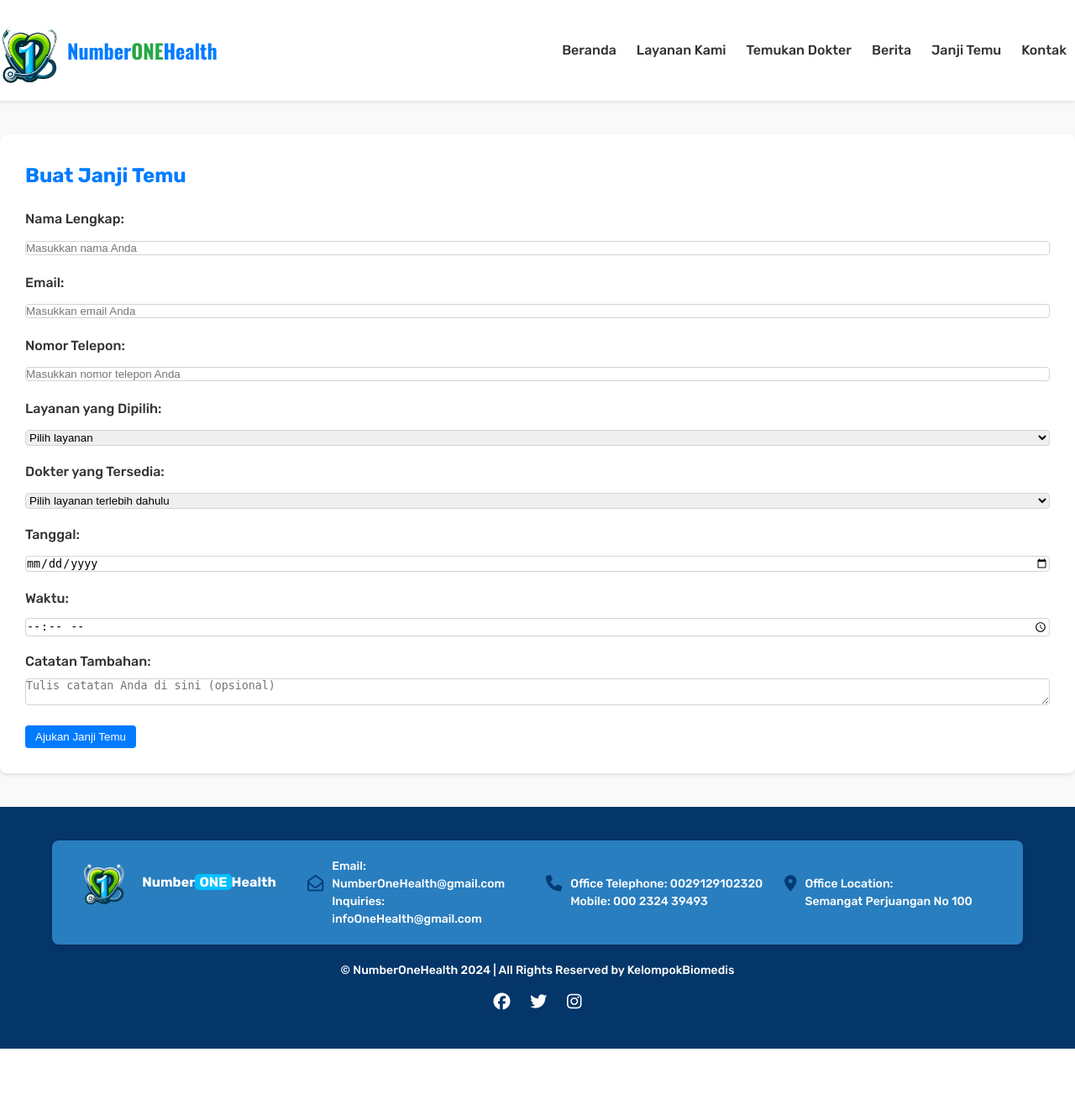
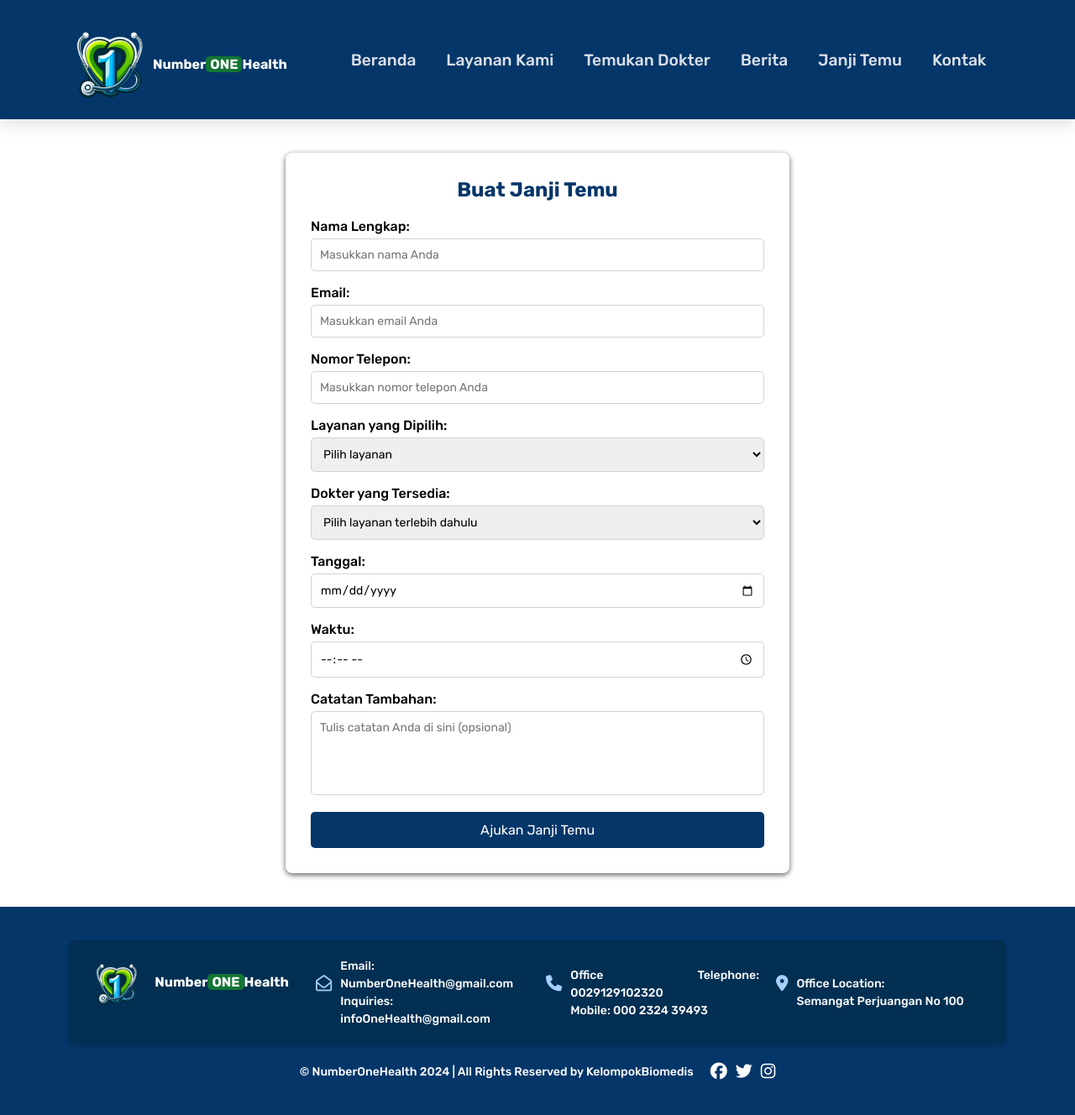
Before and after one commit to Reasonly40/Projek-Biomedis-Sistem-Informasi-Kesehatan, a PHP site: the page made by buat janji temu.html in a window 1280 px wide. Shown: the whole page at 84% size. Before the commit the page ends 1249 px from the top, so only its background shows below. Run offline with PHP 8.4, Linux system fonts and the light colour scheme.

Commit message:
Update janji temu.css

```diff
--- a/janji temu.css
+++ b/janji temu.css
@@ -1,130 +1,160 @@
 /* General Styling */
-body {
-    font-family: 'Rubik', sans-serif;
+* {
   margin: 0;
-    background-color: #f8f9fa;
-  }
-
-  .container {
-    max-width: 960px;
-    margin: 0 auto;
-    padding: 20px;
+  padding: 0;
+  box-sizing: border-box;
+  outline: none;
+  border: none;
+  text-decoration: none;
+  font-family: "Rubik", sans-serif;
 }
 
 /* Header Styling */
 header {
-    background-color: #fff;
-    padding: 20px 0;
+  position: relative;
+  top: 0;
+  left: 0;
+  right: 0;
   display: flex;
   justify-content: space-between;
   align-items: center;
-    box-shadow: 0 2px 4px rgba(0, 0, 0, 0.1);
+  padding: 1.5rem 7%;
+  width: 100%;
+  box-shadow: 0 0.5rem 1rem rgba(0, 0, 0, 0.1);
+  z-index: 1000;
+  background-color: #053669;
 }
 
 .logo {
+  width: 150px;
   display: flex;
   align-items: center;
 }
-
 .logo img {
-    height: 80px;
-    margin-right: 10px;
+  width: 55%;
 }
 
 .logo a {
-    font-family: 'Oswald', sans-serif;
-    font-size: 24px;
   font-weight: 700;
-    color: #007bff;
-    text-decoration: none;
+  font-size: 1rem;
+  margin-top: 10px;
+  margin-left: 10px;
+  color: white;
 }
 
 .logo span {
-    color: #28a745;
+  background-color: rgb(18, 117, 51);
+  padding: 0px 5px;
+  color: white;
+  border-radius: 5px;
+  font-weight: bold;
 }
 
-  /* Menggunakan Bootstrap Navbar */
 .navbar {
-    /* Hapus style default navbar Bootstrap */
-    list-style: none;
-    margin: 0;
-    padding: 0;
+  align-items: center;
 }
 
 .navbar a {
-    color: #333;
-    text-decoration: none;
+  color: rgba(255, 255, 255, 0.849);
   font-weight: 500;
-    transition: color 0.3s ease;
-    padding: 10px; /* Tambahkan padding */
+  font-size: 1.2rem;
+  margin: 1rem;
+  position: relative;
+  transition: 0.5s;
+}
+.navbar a:hover {
+  color: #f9fdff;
 }
 
-  .navbar a:hover {
-    color: #007bff;
+.navbar a::after {
+  content: "";
+  background-color: white;
+  width: 0;
+  position: absolute;
+  height: 0.2rem;
+  left: 0;
+  margin-top: 0.5rem;
+  top: 100%;
+  transition: 0.5s;
+}
+.navbar a:hover::after {
+  width: 100%;
 }
 
 /* Main Content Styling */
 main {
-    padding: 40px 0;
+  padding: 40px 20px;
 }
 
 .appointment-form {
   background-color: #fff;
   padding: 30px;
   border-radius: 8px;
-    box-shadow: 0 2px 4px rgba(0, 0, 0, 0.1);
+  box-shadow: 0 2px 6px rgba(0, 0, 0, 0.639);
+  max-width: 600px;
+  margin: 0 auto;
 }
 
 .appointment-form h2 {
-    color: #007bff;
+  color: #053669;
   margin-bottom: 20px;
+  text-align: center;
 }
 
-  /* Menggunakan Bootstrap Form */
+/* Form Styling */
 .form-group {
-    margin-bottom: 1rem; /* Menggunakan spacing Bootstrap */
+  margin-bottom: 1rem;
 }
 
 label {
   display: block;
-    margin-bottom: 0.5rem; /* Menggunakan spacing Bootstrap */
   font-weight: 500;
+  margin-bottom: 5px;
 }
 
-  /* Menggunakan class form-control Bootstrap */
 input,
 select,
 textarea {
   width: 100%;
-    padding: 0.375rem 0.75rem; /* Menggunakan padding Bootstrap */
+  padding: 10px;
   border: 1px solid #ced4da;
-    border-radius: 0.25rem; /* Menggunakan border-radius Bootstrap */
+  border-radius: 5px;
+  font-size: 14px;
   box-sizing: border-box;
 }
 
-  /* Menggunakan class btn dan btn-primary Bootstrap */
-  .btn {
-    background-color: #007bff;
+textarea {
+  resize: none;
+  height: 100px;
+}
+
+button {
+  display: block;
+  width: 100%;
+  background-color: #053669;
   color: #fff;
   border: none;
-    padding: 0.375rem 0.75rem; /* Menggunakan padding Bootstrap */
-    border-radius: 0.25rem; /* Menggunakan border-radius Bootstrap */
+  padding: 12px;
+  border-radius: 5px;
+  font-size: 16px;
   cursor: pointer;
   transition: background-color 0.3s ease;
 }
 
-  .btn:hover {
-    background-color: #0056b3;
+button:hover {
+  background-color: #0288d1;
 }
 
+/* Success Message */
 .success-message {
   display: none;
   margin-top: 20px;
   padding: 15px;
   background-color: #d4edda;
-    border-color: #c3e6cb;
   color: #155724;
-    border-radius: 4px;
+  border: 1px solid #c3e6cb;
+  border-radius: 5px;
+  text-align: center;
 }
 
 /* Footer Styling */
@@ -137,7 +167,7 @@
 
 /* Footer Box */
 .footer-box {
-    background-color: rgba(43, 129, 194, 0.973);
+  background-color: rgba(3, 48, 82, 0.973);
   padding: 20px;
   border-radius: 8px;
   box-shadow: 0 4px 6px rgba(0, 0, 0, 0.1);
@@ -161,7 +191,7 @@
 }
 
 .footer-logo-info span {
-    background-color: deepskyblue;
+  background-color: rgb(18, 117, 51);
   padding: 0px 5px;
   color: white;
   border-radius: 5px;
@@ -188,58 +218,35 @@
 .footer-contact i {
   margin-bottom: 20px;
   font-size: 1.2rem;
-    color: #023a76;
+  color: #a5d0ff;
 }
 
-  /* Footer Bottom Section */
 .footer-bottom {
-    text-align: center;
+  display: flex; /* Menggunakan flexbox */
+  align-items: center; /* Menyelaraskan elemen secara vertikal */
+  justify-content: center; /* Menyelaraskan elemen secara horizontal */
+  flex-wrap: wrap; /* Responsif, pindah ke baris baru jika ruang tidak cukup */
+  gap: 20px; /* Memberikan jarak antar elemen */
   margin-top: 20px;
 }
 
 .footer-bottom p {
   margin: 0;
   font-size: 14px;
+  white-space: nowrap; /* Mencegah teks terpecah ke baris baru */
 }
 
 .social-icons {
-    margin-top: 10px;
+  display: flex;
+  align-items: center; /* Menyelaraskan ikon secara vertikal */
+  gap: 10px; /* Memberikan jarak antar ikon */
 }
-
 .social-icons a {
   color: white;
-    margin: 0 10px;
   font-size: 20px;
   transition: color 0.3s ease;
 }
 
 .social-icons a:hover {
-    color: #023a76;
+  color: #1057a2;
 }
-  /* Reset dasar */
-  body, h1, h2, h3, p, ul, li, a, input, select, button, textarea {
-    margin: 0;
-    padding: 0;
-    box-sizing: border-box;
-  }
-
-  body {
-    font-family: 'Rubik', sans-serif;
-    line-height: 1.6;
-    color: #333;
-    background-color: #f9f9f9;
-  }
-
-
-  /* Optional: Responsiveness dengan Bootstrap */
-  @media (max-width: 768px) {
-    .navbar {
-      /* Ubah navbar menjadi collapse di layar kecil */
-      display: none;
-    }
-
-    /* Tampilkan tombol hamburger untuk navbar collapse */
-    .navbar-toggler {
-      display: block;
-    }
-  }
```
Lines whose indentation alone changed are shown as unchanged.
